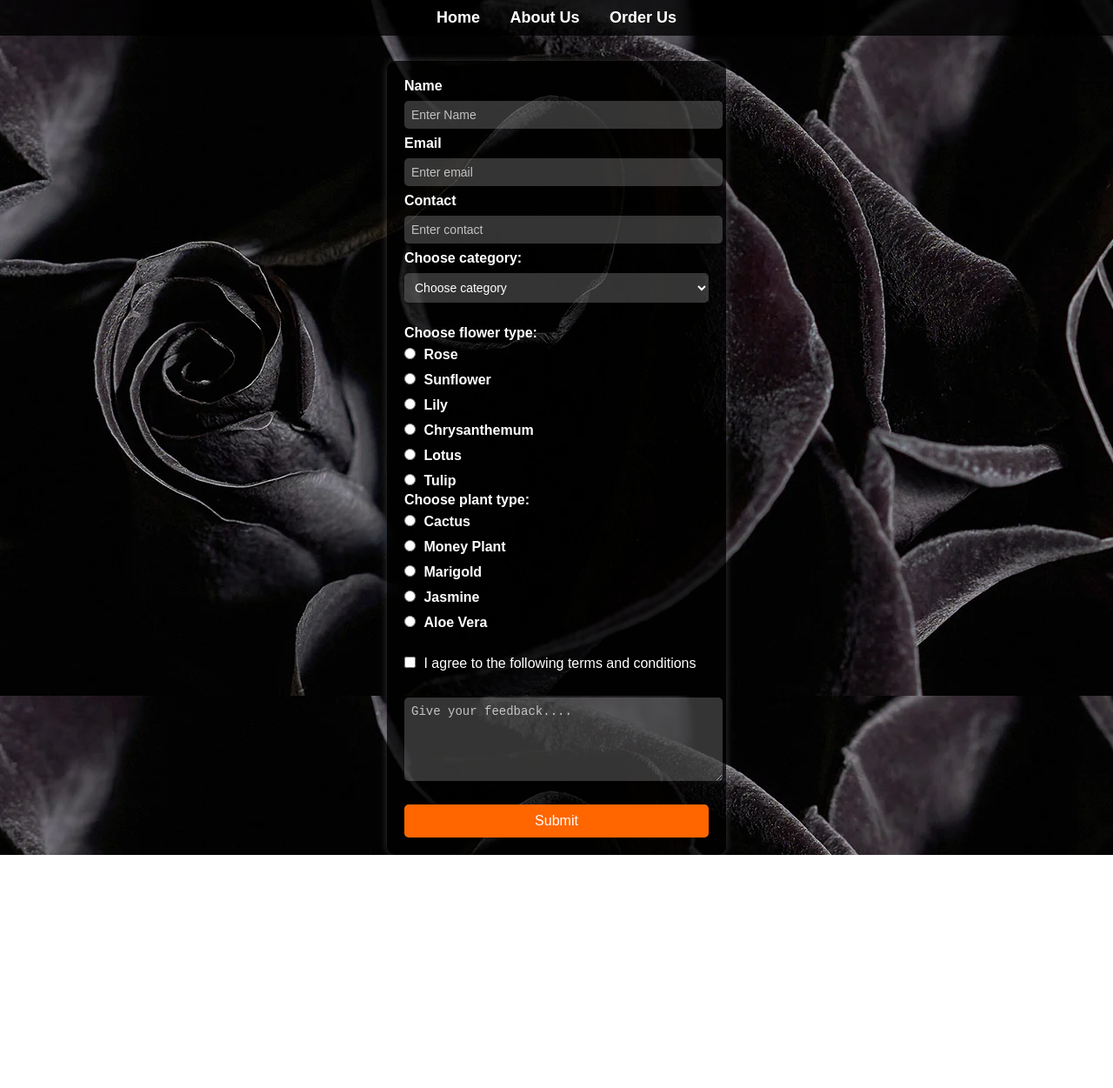
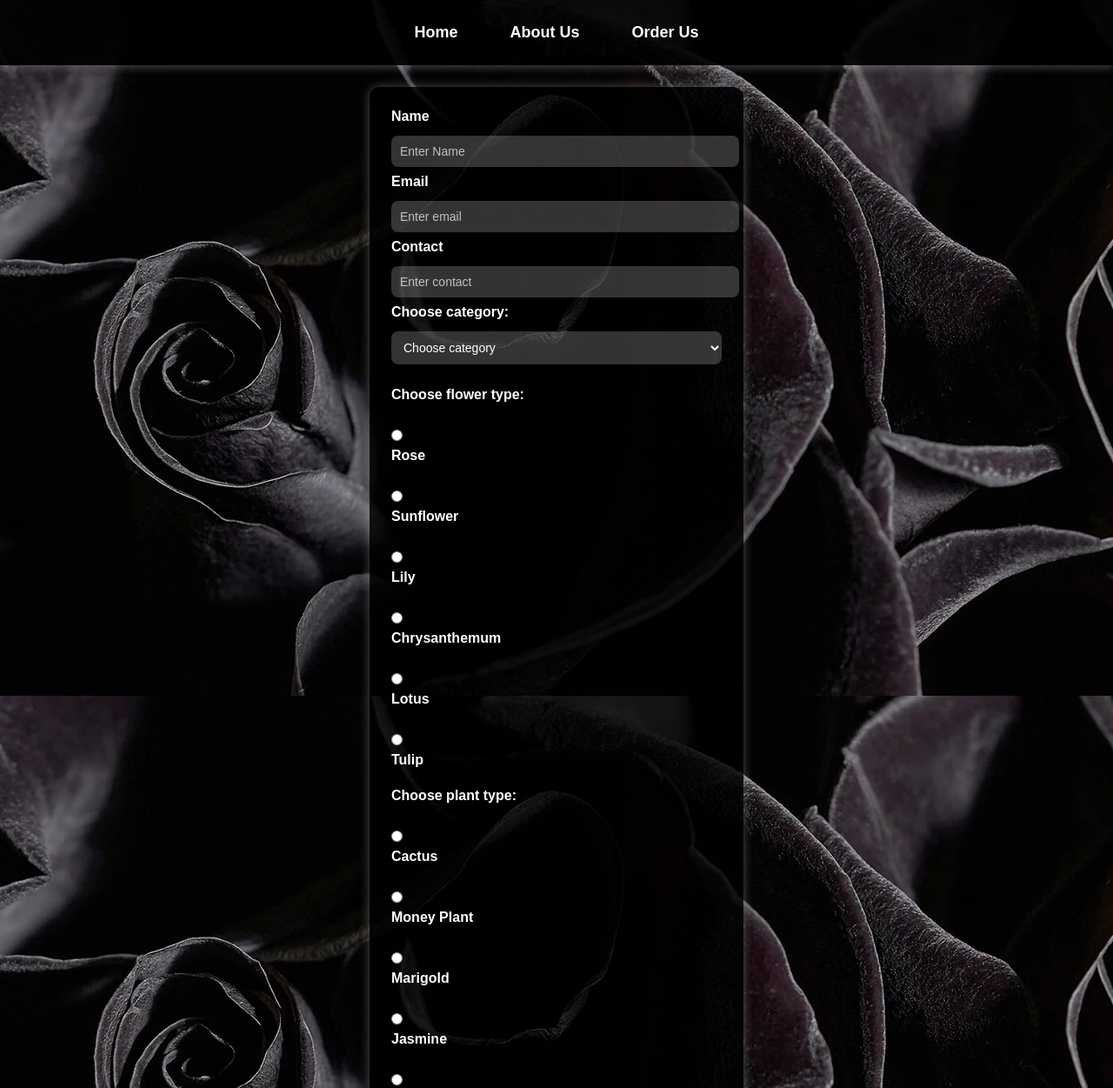
Before and after one commit to Hass12356/web-course, a plain HTML site: page Order.html in a window 1280 px wide. Shown: the top 1251 px of the page at 87% size. Before the commit the page ends 983 px from the top, so only its background shows below. Drawn offline with Linux system fonts and the light colour scheme.

Commit message:
Final Changes

```diff
--- a/Order.html
+++ b/Order.html
@@ -1,5 +1,6 @@
 <!DOCTYPE html>
 <html>
+
 <head>
     <meta charset="UTF-8">
     <meta name="viewport" content="width=device-width, initial-scale=1.0">
@@ -15,59 +16,86 @@
             display: flex;
             flex-direction: column;
             align-items: center;
-            height: 100vh;
+            min-height: 100vh;
             margin: 0;
+            padding-top: 70px;
+            /* Prevent content from hiding behind navbar */
         }
 
+        /* Navbar Enhancements */
         nav {
             width: 100%;
-            background: rgba(0, 0, 0, 0.8);
-            padding: 10px 0;
+            background: rgba(0, 0, 0, 0.9);
+            padding: 15px 0;
             text-align: center;
             position: fixed;
             top: 0;
             left: 0;
+            z-index: 1000;
+            box-shadow: 0 4px 8px rgba(255, 255, 255, 0.2);
+            display: flex;
+            justify-content: center;
+            align-items: center;
+            gap: 20px;
         }
 
         nav a {
             color: white;
             text-decoration: none;
-            margin: 0 15px;
             font-size: 18px;
             font-weight: bold;
+            padding: 12px 20px;
+            border-radius: 8px;
+            transition: background 0.3s ease-in-out, color 0.3s ease-in-out;
         }
 
         nav a:hover {
             color: black;
             background-color: white;
+            box-shadow: 0 4px 6px rgba(255, 255, 255, 0.2);
         }
 
+        /* Form Enhancements */
         form {
-            background: rgba(0, 0, 0, 0.7);
-            padding: 20px;
-            border-radius: 10px;
-            width: 350px;
-            box-shadow: 0px 0px 10px rgba(255, 255, 255, 0.2);
-            margin-top: 70px;
+            background: rgba(0, 0, 0, 0.8);
+            padding: 25px;
+            border-radius: 12px;
+            width: 380px;
+            box-shadow: 0 0 12px rgba(255, 255, 255, 0.3);
+            margin-top: 30px;
         }
 
         label {
             font-size: 16px;
             font-weight: bold;
+            display: block;
+            margin-bottom: 5px;
         }
 
-        input, select, textarea {
+        input,
+        select,
+        textarea {
             width: 100%;
-            padding: 8px;
+            padding: 10px;
             margin: 8px 0;
             border: none;
-            border-radius: 5px;
+            border-radius: 8px;
             background: rgba(255, 255, 255, 0.2);
             color: white;
             font-size: 14px;
+            transition: 0.3s;
         }
 
-        input::placeholder, textarea::placeholder {
+        input:focus,
+        select:focus,
+        textarea:focus {
+            background: rgba(255, 255, 255, 0.3);
+            outline: none;
+            box-shadow: 0 0 5px rgba(255, 255, 255, 0.5);
+        }
+
+        input::placeholder,
+        textarea::placeholder {
             color: rgba(255, 255, 255, 0.7);
         }
 
@@ -75,33 +103,58 @@
             cursor: pointer;
         }
 
-        input[type="radio"], input[type="checkbox"] {
+        input[type="radio"],
+        input[type="checkbox"] {
             width: auto;
             margin-right: 5px;
         }
 
         .button {
             text-align: center;
-            margin-top: 15px;
+            margin-top: 20px;
         }
 
         button {
-            background: #ff6600;
+            background: linear-gradient(45deg, #ff6600, #ff3300);
             color: white;
-            padding: 10px 15px;
+            padding: 12px 18px;
             font-size: 16px;
+            font-weight: bold;
             border: none;
-            border-radius: 5px;
+            border-radius: 8px;
             cursor: pointer;
             transition: 0.3s;
             width: 100%;
         }
 
         button:hover {
-            background: #ff4500;
+            background: linear-gradient(45deg, #ff4500, #cc2900);
+            transform: scale(1.05);
+        }
+
+        /* Responsive Design */
+        @media (max-width: 768px) {
+            body {
+                padding-top: 80px;
+            }
+
+            nav {
+                flex-direction: column;
+                padding: 10px 0;
+            }
+
+            nav a {
+                display: block;
+                margin: 5px 0;
+            }
+
+            form {
+                width: 90%;
+            }
         }
     </style>
 </head>
+
 <body>
     <nav>
         <a href="index.html" target="_blank">Home</a>
@@ -112,50 +165,58 @@
     <form action="submit.php">
         <div class="name">
             <label for="name">Name</label>
-            <input type="text" id="name" placeholder="Enter Name">
+            <input type="text" id="name" placeholder="Enter Name" required>
         </div>
         <div class="email">
             <label for="email">Email</label>
-            <input type="text" id="email" placeholder="Enter email">
+            <input type="text" id="email" placeholder="Enter email" required>
         </div>
         <div class="contact">
             <label for="contact">Contact</label>
-            <input type="text" id="contact" placeholder="Enter contact">
+            <input type="text" id="contact" placeholder="Enter contact" required>
         </div>
         <div class="category">
             <label for="plants">Choose category:</label>
             <select name="category" id="category">
                 <option value="" disabled selected>Choose category</option>
-                <option value="plants">Plants</option>
-                <option value="flower">Flower</option>
+                <option value="plants" required>Plants</option>
+                <option value="flower" required>Flower</option>
             </select>
         </div>
         <br>
         <div class="flower">
             <label>Choose flower type:</label><br>
-            <input type="radio" id="Rose" name="orderType" value="Rose"> <label for="Rose">Rose</label><br>
-            <input type="radio" id="Sunflower" name="orderType" value="Sunflower"> <label for="Sunflower">Sunflower</label><br>
-            <input type="radio" id="Lily" name="orderType" value="Lily"> <label for="Lily">Lily</label><br>
-            <input type="radio" id="Chrysanthemum" name="orderType" value="Chrysanthemum"> <label for="Chrysanthemum">Chrysanthemum</label><br>
-            <input type="radio" id="Lotus" name="orderType" value="Lotus"> <label for="Lotus">Lotus</label><br>
-            <input type="radio" id="Tulip" name="orderType" value="Tulip"> <label for="Tulip">Tulip</label><br>
+            <input type="radio" id="Rose" name="orderType" value="Rose" required> <label for="Rose">Rose</label><br>
+            <input type="radio" id="Sunflower" name="orderType" value="Sunflower" required> <label
+                for="Sunflower">Sunflower</label><br>
+            <input type="radio" id="Lily" name="orderType" value="Lily" required> <label for="Lily">Lily</label><br>
+            <input type="radio" id="Chrysanthemum" name="orderType" value="Chrysanthemum" required> <label
+                for="Chrysanthemum">Chrysanthemum</label><br>
+            <input type="radio" id="Lotus" name="orderType" value="Lotus" required> <label for="Lotus">Lotus</label><br>
+            <input type="radio" id="Tulip" name="orderType" value="Tulip" required> <label for="Tulip">Tulip</label><br>
         </div>
         <div class="plants">
             <label>Choose plant type:</label><br>
-            <input type="radio" id="Cactus" name="orderType" value="Cactus"> <label for="Cactus">Cactus</label><br>
-            <input type="radio" id="Money Plant" name="orderType" value="Money Plant"> <label for="Money Plant">Money Plant</label><br>
-            <input type="radio" id="Marigold" name="orderType" value="Marigold"> <label for="Marigold">Marigold</label><br>
-            <input type="radio" id="Jasmine" name="orderType" value="Jasmine"> <label for="Jasmine">Jasmine</label><br>
-            <input type="radio" id="Aloe Vera" name="orderType" value="Aloe Vera"> <label for="Aloe Vera">Aloe Vera</label><br>
+            <input type="radio" id="Cactus" name="orderType" value="Cactus" required> <label
+                for="Cactus">Cactus</label><br>
+            <input type="radio" id="Money Plant" name="orderType" value="Money Plant" required> <label
+                for="Money Plant">Money Plant</label><br>
+            <input type="radio" id="Marigold" name="orderType" value="Marigold" required> <label
+                for="Marigold">Marigold</label><br>
+            <input type="radio" id="Jasmine" name="orderType" value="Jasmine" required> <label
+                for="Jasmine">Jasmine</label><br>
+            <input type="radio" id="Aloe Vera" name="orderType" value="Aloe Vera" required> <label for="Aloe Vera">Aloe
+                Vera</label><br>
         </div>
         <br>
         <input type="checkbox"> I agree to the following terms and conditions <br><br>
         <div class="feedback">
-            <textarea name="feedback" id="feedback" placeholder="Give your feedback...." rows="5"></textarea>
+            <textarea name="feedback" id="feedback" placeholder="Give your feedback...." rows="5" required></textarea>
         </div>
         <div class="button">
             <button type="submit">Submit</button>
         </div>
     </form>
 </body>
+
 </html>
```
Also changed, not shown: about.html (+62 -11 lines), index.html (+63 -5 lines).
